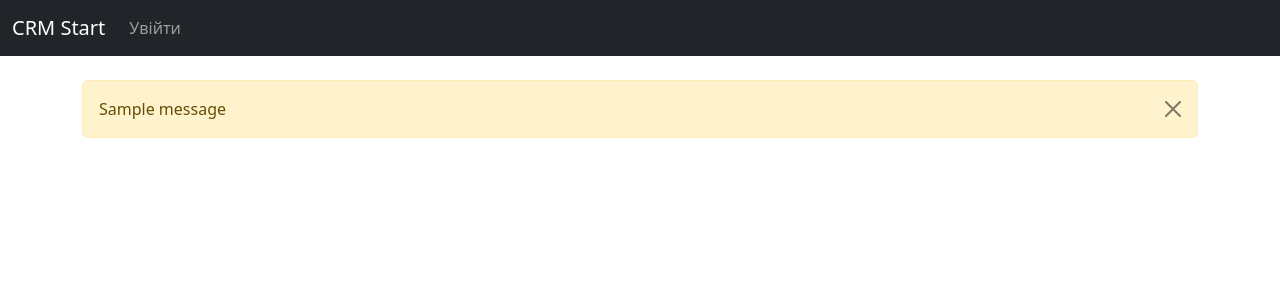
After one commit to sergius0206/crm_test, a Django app: template bodisite/bodi/templates/bodi/base.html in a window 1280 px wide. The commit adds this page. Shown: the top 300 px of the page. Run offline with Django 3.2, Linux system fonts and the light colour scheme; the template is opened without the code that fills it, so the values that code supplies are empty; one stand-in notice (Sample message) is shown.

Commit message:
login and logout

```diff
--- /dev/null
+++ b/bodisite/bodi/templates/bodi/base.html
@@ -0,0 +1,31 @@
+<!doctype html>
+<html lang="en">
+  <head>
+    <meta charset="utf-8">
+    <meta name="viewport" content="width=device-width, initial-scale=1">
+    <title>CRM start</title>
+    <link href="https://cdn.jsdelivr.net/npm/bootstrap@5.2.3/dist/css/bootstrap.min.css" rel="stylesheet" integrity="sha384-rbsA2VBKQhggwzxH7pPCaAqO46MgnOM80zW1RWuH61DGLwZJEdK2Kadq2F9CUG65" crossorigin="anonymous">
+  </head>
+  <body>
+    {% include 'bodi/navbar.html' %}
+    <div class="container">
+        <br/>
+        {% if messages %}
+          {% for message in messages%}
+          <div class="alert alert-warning alert-dismissible fade show" role="alert">
+            {{message}}
+            <button type="button" class="btn-close" data-bs-dismiss="alert" aria-label="Close"></button>
+          </div>
+          {% endfor%}
+        {% endif%}
+
+        {% block content %}
+        {% endblock %}
+    </div>
+
+
+
+
+    <script src="https://cdn.jsdelivr.net/npm/bootstrap@5.2.3/dist/js/bootstrap.bundle.min.js" integrity="sha384-kenU1KFdBIe4zVF0s0G1M5b4hcpxyD9F7jL+jjXkk+Q2h455rYXK/7HAuoJl+0I4" crossorigin="anonymous"></script>
+  </body>
+</html>
--- /dev/null
+++ b/bodisite/bodi/templates/bodi/navbar.html
@@ -0,0 +1,26 @@
+<nav class="navbar navbar-expand-lg  navbar-dark bg-dark">
+    <div class="container-fluid">
+      <a class="navbar-brand" href="{% url 'home' %}">CRM Start</a>
+      <button class="navbar-toggler" type="button" data-bs-toggle="collapse" data-bs-target="#navbarSupportedContent" aria-controls="navbarSupportedContent" aria-expanded="false" aria-label="Toggle navigation">
+        <span class="navbar-toggler-icon"></span>
+      </button>
+      <div class="collapse navbar-collapse" id="navbarSupportedContent">
+        <ul class="navbar-nav me-auto mb-2 mb-lg-0">
+
+          {% if user.is_authenticated %}
+
+          <li class="nav-item">
+            <a class="nav-link" href="{% url 'logout' %}">Вийти</a>
+          </li>
+          {% else %}
+          <li class="nav-item">
+            <a class="nav-link" href="{% url 'home' %}">Увійти</a>
+          </li>
+          {% endif%}
+
+
+        </ul>
+
+      </div>
+    </div>
+  </nav>
--- a/bodisite/bodi/urls.py
+++ b/bodisite/bodi/urls.py
@@ -4,5 +4,7 @@ from . import views
 
 urlpatterns = [
     path('', views.home, name='home'),
+    # path('login/', views.login_user, name='login'),
+    path('logout/', views.logout_user, name='logout'),
 
 ]
```
Also changed, not shown: bodisite/bodi/templates/bodi/home.html (+37 -12 lines), bodisite/bodi/views.py (+26 -3 lines), bodisite/db.sqlite3.
